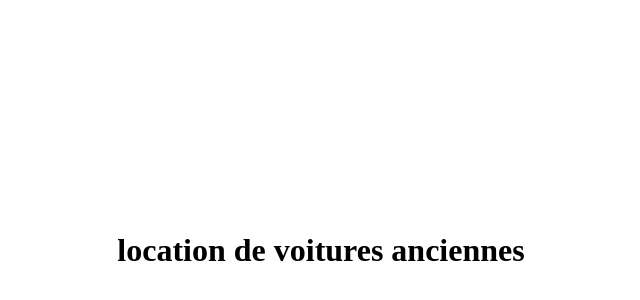
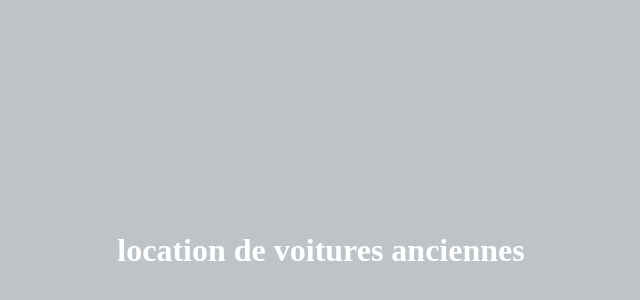
Before and after one commit to Ndeye-awa/locationvoiture, a plain HTML site: page index.html in a window 1280 px wide. Shown: the part 42-342 px from the top of the page, without its empty margins (319-959 px from the left). Drawn offline with Linux system fonts and the light colour scheme.

Commit message:
modif de la couleur de fond

```diff
--- a/index.html
+++ b/index.html
@@ -5,7 +5,7 @@
     <meta name="viewport" content="width=device-width, initial-scale=1.0">
     <title>Document</title>
 </head>
-<body style="background-color: #ffffff;">
-    <h1 style="padding-top: 20%; padding-bottom: 20%; text-align: center;">location de voitures anciennes</h1>
+<body style="background-color: #bdc3c7;">
+    <h1 style="padding-top: 20%; padding-bottom: 20%; text-align: center; color: #ffffff;">location de voitures anciennes</h1>
 </body>
 </html>
```
